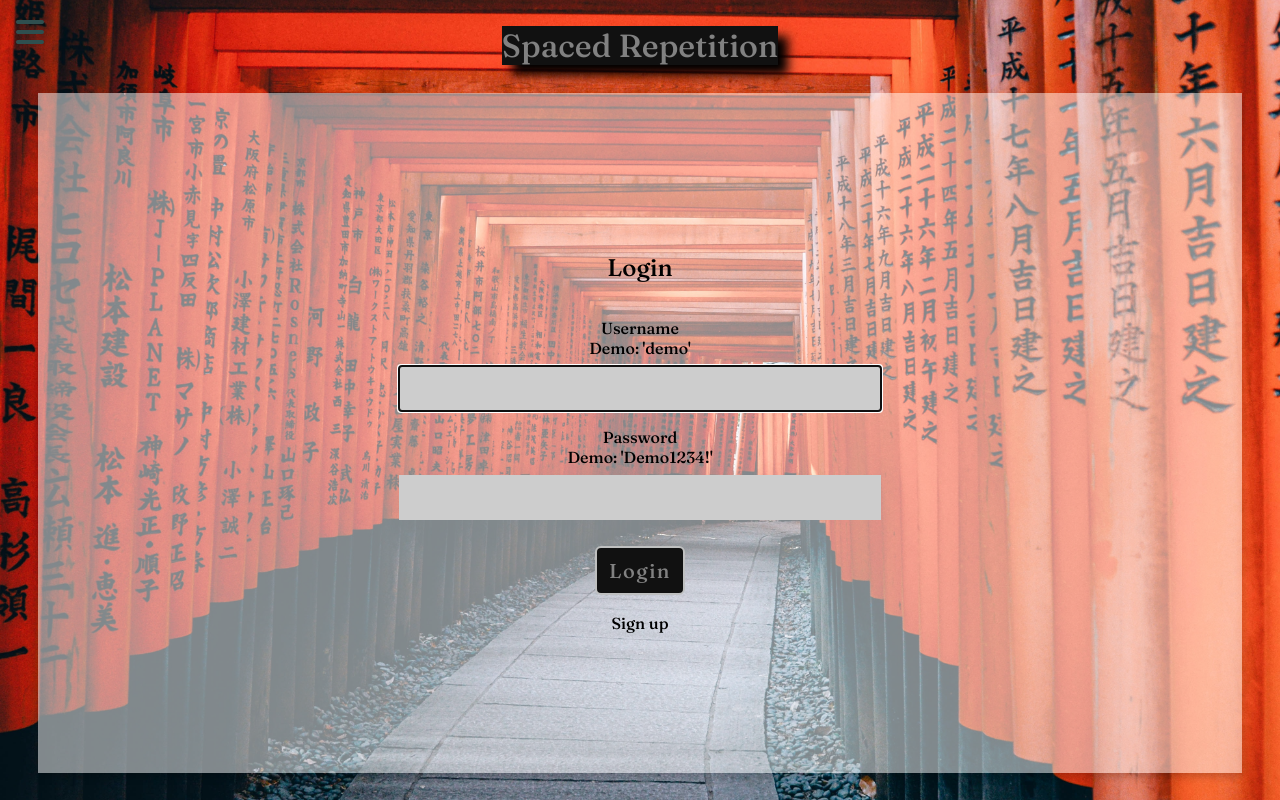
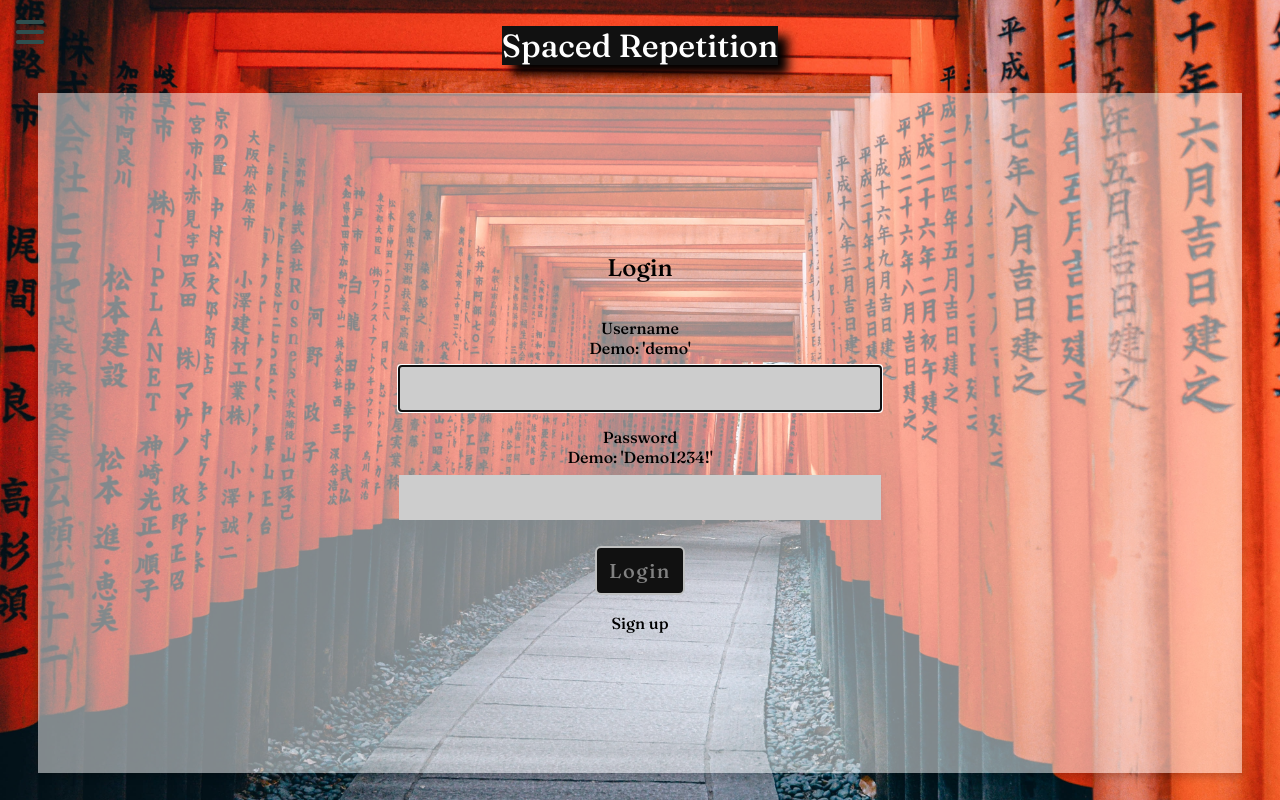
Before and after one commit to RX-78GP02A/spaced-repetition-frontend, a React (Create React App) app: page /login in a window 1280 px wide. Built offline with nearby package versions, Linux system fonts and the light colour scheme.

Commit message:
updated .shadowbox

```diff
--- a/src/components/DashBoard/DashBoard.css
+++ b/src/components/DashBoard/DashBoard.css
@@ -62,7 +62,7 @@
   height: 50px;
   line-height: 50px;
   text-align: center;
-  color: #818181;
+  color: #ffffff;
   background-color: #111;
   margin: 10px;
 }
```
